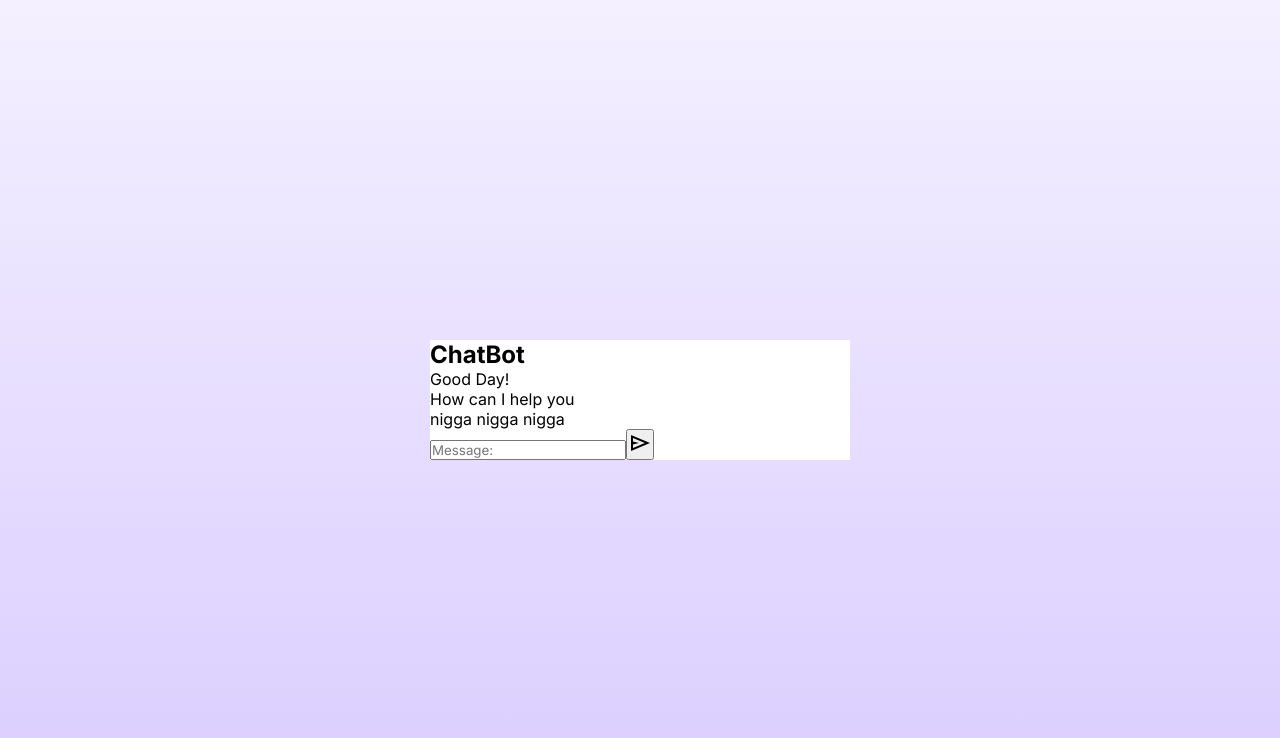
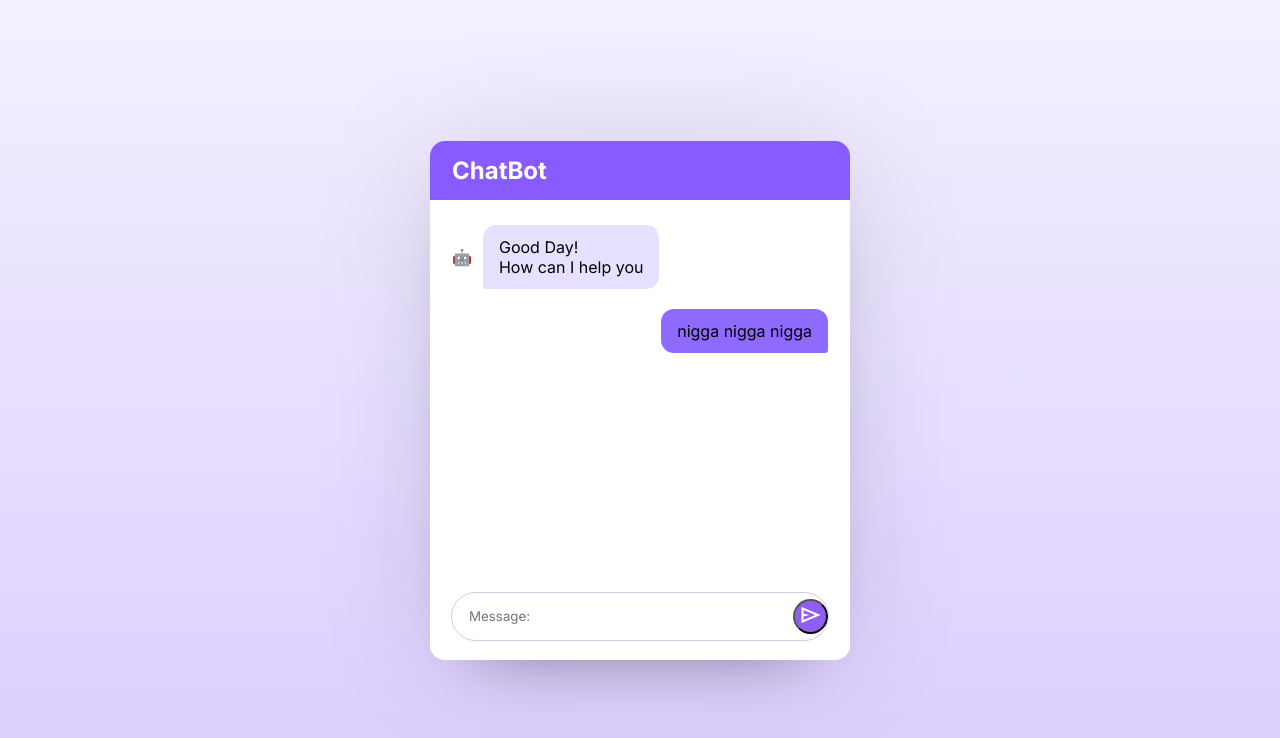
Before and after one commit to HeimerHart/nlp_chatbot, a React (Vite) app in the folder frontend/: page / in a window 1280 px wide. Shown: the top 738 px of the page. Built offline with nearby package versions, Linux system fonts and the light colour scheme.

Commit message:
Created chatbot frontend 1.1

```diff
--- a/frontend/src/App.jsx
+++ b/frontend/src/App.jsx
@@ -1,14 +1,26 @@
 const App=()=>{
   return(
-    <div className="Container">
+    <div className="container">
       <div className="chatbotpopup">
+        {/*chat header */}
         <div className="chat-header">
           <div className="header-info">
+
             <h2 className="logo-txt">ChatBot</h2>
+            </div>
+            </div>
 
             {/*chat body*/}
             <div className="chatbody">
-              <div className="botmessage">
+
+              <div className="message botmessage">
+
+
+                <div className="boticon">
+    🤖
+  </div>
+
+
                 <p className="messagetext">
                   Good Day!<br/>
                   How can I help you
@@ -16,20 +28,19 @@ const App=()=>{
 
               </div>
 
-              <div className="usermessage">
-                nigga nigga nigga
+              <div className="message usermessage">
+                <p className="messagetext">nigga nigga nigga</p>
               </div>
-
             </div>
 
 
 
 
             {/*chat footer */}
-            <div className="chatfooter">
-              <form action="#" className="chatform">
-                <input type="text" placeholder="Message: " className="messageinput" required />
-                <button className="materials-symbols-rounded"><span class="material-symbols-outlined">
+            <div className="chat-footer">
+              <form action="#" className="chat-form">
+                <input type="text" placeholder="Message: " className="message-input" required />
+                <button className="materials-symbols-rounded"><span className="material-symbols-outlined">
                     send
                   </span>
                   </button>
@@ -40,8 +51,8 @@ const App=()=>{
             </div>
           </div>
         </div>
-      </div>
-    </div>
+
+
 
 
 
--- a/frontend/src/index.css
+++ b/frontend/src/index.css
@@ -21,9 +21,144 @@ body{
 
 
 .chatbotpopup{
+    position:relative;
     width:420px;
     background:#fff;
+    overflow:hidden;
+    border-radius: 15px;
+    box-shadow: 0 0 128px 0 rgba(0,0,0,0.1),
+    0 32px 64px -48px rgba(0,0,0,0.5);
+
+}
 
 
 
+.chat-header{
+    display:flex;
+    padding: 15px 22px;
+    align-items: center;
+    background:#875bff;
+    justify-content: space-between;
+
 }
+
+
+.chat-header .header-info{
+    display:flex;
+    gap:10px;
+    align-items: center;
+}
+
+
+
+ .header-info svg{
+    height:35px;
+    width: 35px;
+    padding:6px;
+    flex-shrink: 0;
+    background: #fff;
+    border-radius: 50%;
+
+
+ }
+
+ .logo-txt{
+    color: #fff;
+ }
+
+
+
+ .chatbody{
+    display: flex;
+    flex-direction: column;
+    gap:20px;
+    padding:25px 22px;
+    height: 460px;
+    overflow-y: auto;
+
+
+ }
+
+ .chatbody .botmessage{
+    display:flex;
+    align-items: center;
+    gap: 11px;
+ }
+
+
+ .chatbody .message .messagetext{
+
+    background: #ac8dff;
+    padding: 12px 16px;
+    max-width:75%;
+
+ }
+
+
+  .chatbody .botmessage .messagetext{
+
+    background: #e8e0ff;
+    padding: 12px 16px;
+    max-width:75%;
+    border-radius: 13px 13px 13px 3px;
+    word-wrap: break-word;
+    white-space: pre-line;
+
+
+ }
+
+
+.chatbody .usermessage{
+    display:flex;
+    flex-direction: column;
+    align-items: flex-end;
+}
+
+   .chatbody .usermessage .messagetext{
+
+    background: #8f6aff;
+    padding: 12px 16px;
+    max-width:75%;
+    border-radius: 13px 13px 3px 13px;
+
+ }
+
+
+.chat-footer{
+    position: absolute;
+    bottom:0;
+    width:100%;
+    background: #fff;
+    padding: 15px 22px 20px;
+
+}
+
+.chat-footer .chat-form{
+    display:flex;
+    align-items: center;
+    background: #fff;
+    outline: 1px solid #cccce5;
+    border-radius: 35px;
+
+}
+
+.chat-form .message-input{
+    border:none;
+    outline:none;
+    background: none;
+    height: 47px;
+    width:100%;
+    padding:0 17px;
+    font-size: .95 rem;
+
+
+}
+
+.chat-form button{
+    height:35px;
+    width:35px;
+    color: #fff;
+    flex-shrink: 0;
+    border-radius:50%;
+    background-color: #905ff1;
+}
```
Also changed, not shown: frontend/src/components/Chatboticon.jsx (+14 -0 lines).
